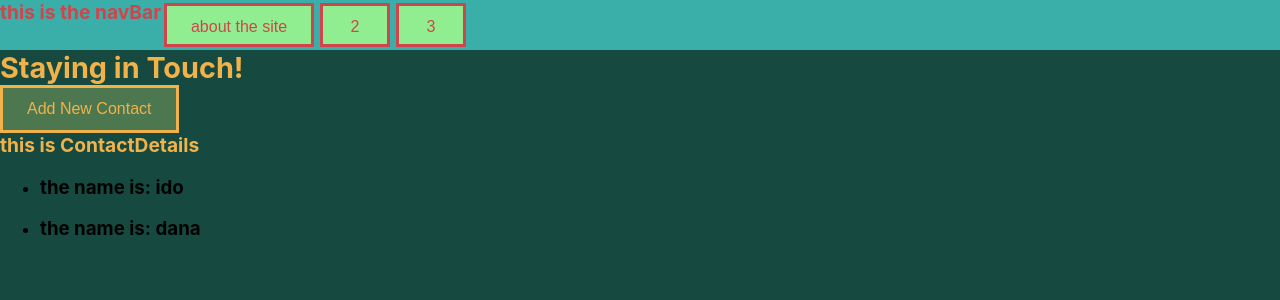
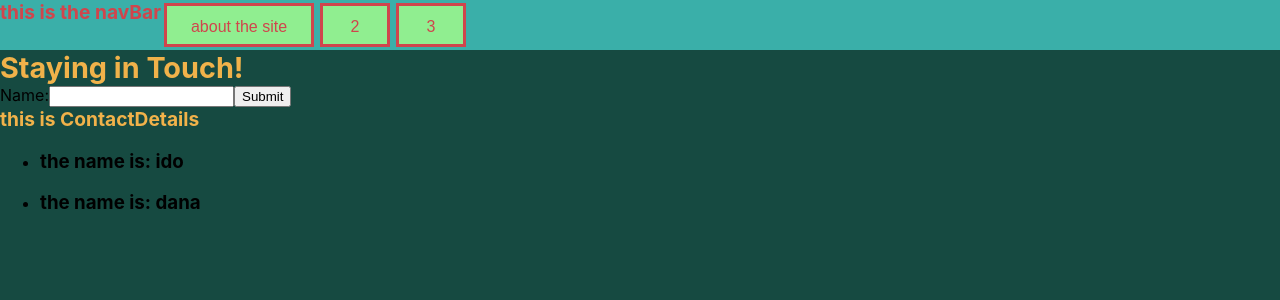
Before and after one commit to idomand/stayInTouch, a Next.js app: page / in a window 1280 px wide. Shown: the top 300 px of the page. Built offline with nearby package versions, Linux system fonts and the light colour scheme.

Commit message:
fixing next -vs-  styled components bug

```diff
--- a/Components/AddNewContact.jsx
+++ b/Components/AddNewContact.jsx
@@ -1,25 +1,21 @@
-import React, { useState, useRef, useContext } from "react";
+import React, { useRef, useContext } from "react";
 import DataContext from "../lib/DataContext";
 
 export default function AddNewContact() {
   const nameRef = useRef();
   const contactData = useContext(DataContext);
-  const [state, setState] = useState("");
-
-  console.log("state :>> ", state);
 
   function createNewContact(event) {
     event.preventDefault();
     contactData.addContact({ name: nameRef.current.value });
-    setState("");
-    console.log("contactData.contactArray", contactData.contactArray);
+    nameRef.current.value = "";
   }
   return (
     <div>
       <form onSubmit={createNewContact}>
         <label>
           Name:
-          <input ref={nameRef} type="text" name="name" />
+          <input ref={nameRef} type="text" name="name" required />
         </label>
         <input type="submit" value="Submit" />
       </form>
--- a/Components/MainForm.jsx
+++ b/Components/MainForm.jsx
@@ -13,17 +13,10 @@ const MainFormContent = styled.div`
 `;
 
 export default function MainForm() {
-  const [showContactForm, setShowContactForm] = useState(false);
-
-  function addContactForm() {
-    setShowContactForm(true);
-  }
-
   return (
     <MainFormWrapper>
       <H1>Staying in Touch!</H1>
-      <BasicButton onClick={addContactForm}>Add New Contact</BasicButton>
-      {showContactForm && <AddNewContact />}
+      <AddNewContact />
     </MainFormWrapper>
   );
 }
```
Also changed, not shown: .babelrc (added).
